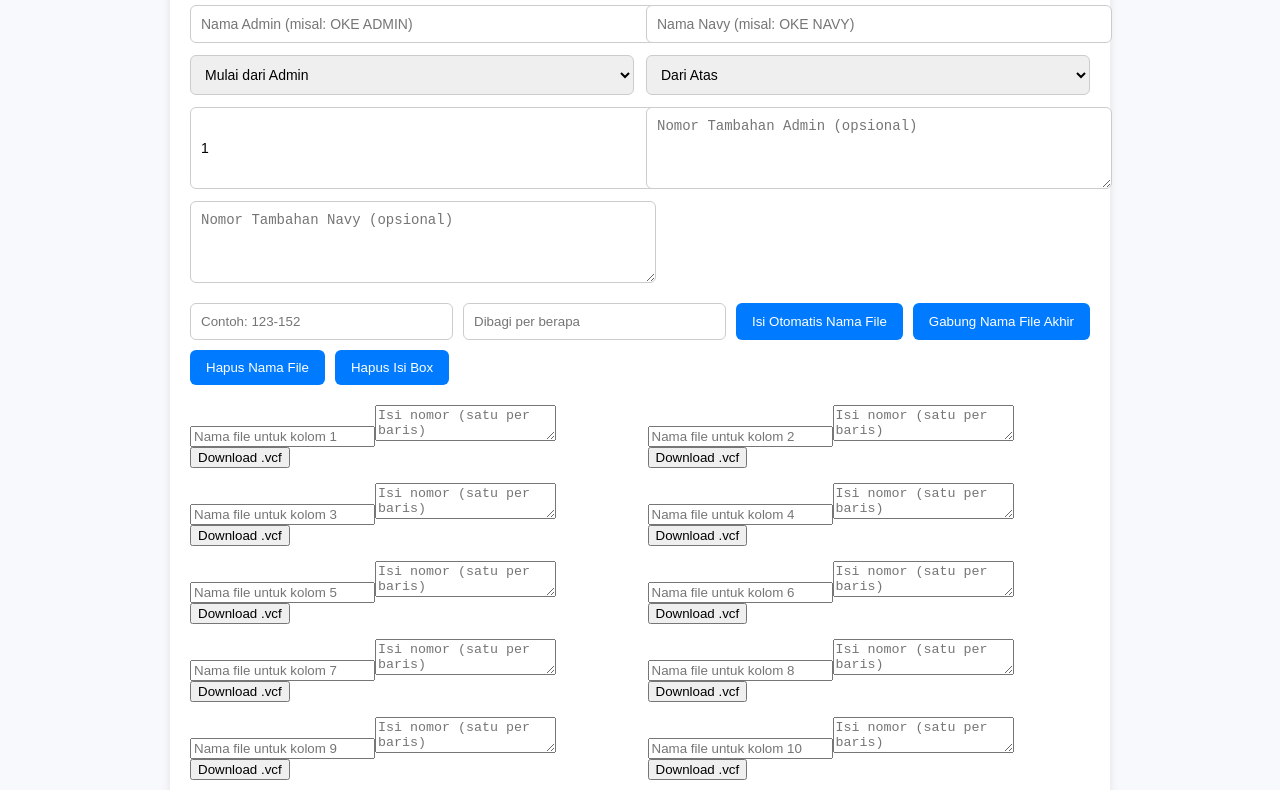
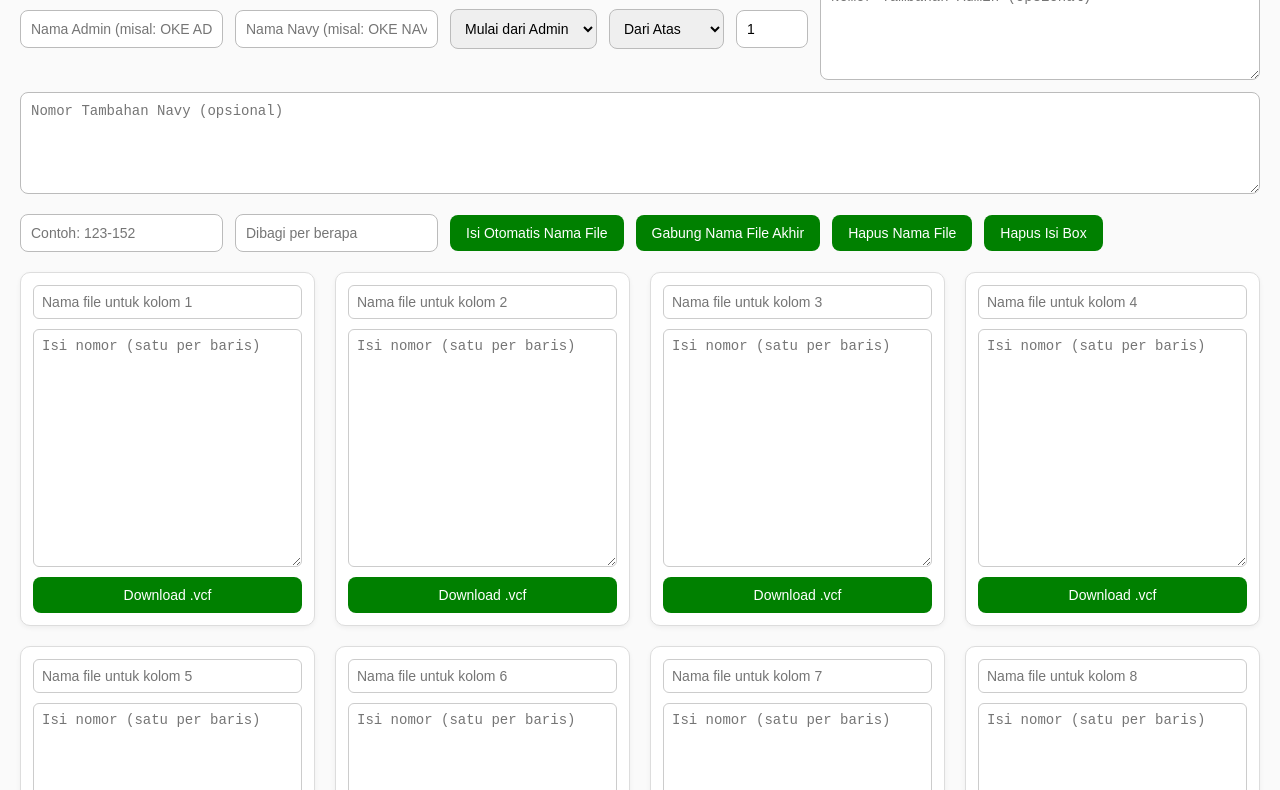
Before and after one commit to drxrwr/drxadminnavyv3, a plain HTML site: page index.html in a window 1280 px wide. Shown: the part 123-913 px from the top of the page. Drawn offline with Linux system fonts and the light colour scheme.

Commit message:
Update style.css

```diff
--- a/style.css
+++ b/style.css
@@ -1,139 +1,103 @@
-/* Umum */
 body {
   font-family: Arial, sans-serif;
-  background: #f7f9fc;
+  background: #fafafa;
+  color: #333;
   margin: 0;
-  padding: 0;
-}
-
-.container {
-  max-width: 900px;
-  margin: 30px auto;
-  background: #fff;
   padding: 20px;
-  border-radius: 12px;
-  box-shadow: 0 4px 8px rgba(0,0,0,0.1);
+  line-height: 1.5;
 }
 
 h1 {
   text-align: center;
-  color: #333;
-  margin-bottom: 20px;
+  margin-bottom: 25px;
+  font-size: 26px;
+  color: #222;
 }
 
-/* Top fields */
-.top-fields {
-  display: grid;
-  grid-template-columns: 1fr 1fr;
+.top-fields,
+.autofill-fields {
+  display: flex;
+  flex-wrap: wrap;
   gap: 12px;
   margin-bottom: 20px;
+  align-items: center;
 }
 
 .top-fields input,
 .top-fields select,
-.top-fields textarea {
+.top-fields textarea,
+.autofill-fields input {
   padding: 10px;
-  border: 1px solid #ccc;
-  border-radius: 6px;
   font-size: 14px;
-  width: 100%;
+  border-radius: 8px;
+  border: 1px solid #bbb;
+  transition: border 0.2s, box-shadow 0.2s;
 }
 
-.top-fields textarea {
-  min-height: 60px;
-  resize: vertical;
+.top-fields input:focus,
+.top-fields select:focus,
+.top-fields textarea:focus,
+.autofill-fields input:focus {
+  border-color: green;
+  box-shadow: 0 0 5px rgba(0,128,0,0.3);
+  outline: none;
 }
 
-/* Tombol autofill */
-.autofill-fields {
-  display: flex;
-  gap: 10px;
-  margin-bottom: 20px;
-  flex-wrap: wrap;
+#extraAdmin,
+#extraNavy {
+  flex: 1;
+  min-width: 300px;
+  height: 80px;
 }
 
-.autofill-fields input {
-  flex: 1;
-  padding: 10px;
-  border: 1px solid #ccc;
-  border-radius: 6px;
-}
-
-.autofill-fields button {
+button {
+  background: green;
+  color: white;
+  border: none;
   padding: 10px 16px;
-  border: none;
-  background: #007bff;
-  color: white;
-  border-radius: 6px;
+  border-radius: 8px;
   cursor: pointer;
+  font-size: 14px;
   transition: background 0.2s;
 }
 
-.autofill-fields button:hover {
-  background: #0056b3;
+button:hover {
+  background: darkgreen;
 }
 
-/* Kolom file */
 .file-columns {
   display: grid;
-  grid-template-columns: 1fr 1fr;
-  gap: 15px;
+  grid-template-columns: repeat(auto-fill, minmax(260px, 1fr));
+  gap: 20px;
 }
 
-.file-column {
-  background: #f0f4ff;
-  padding: 15px;
-  border-radius: 8px;
-  box-shadow: 0 2px 4px rgba(0,0,0,0.05);
+.file-box {
+  border: 1px solid #ddd;
+  border-radius: 10px;
+  padding: 12px;
+  display: flex;
+  flex-direction: column;
+  background: #fff;
+  box-shadow: 0 2px 5px rgba(0,0,0,0.05);
+  transition: transform 0.2s, box-shadow 0.2s;
 }
 
-.file-column h3 {
-  margin-top: 0;
-  font-size: 16px;
-  margin-bottom: 10px;
-  color: #444;
+.file-box:hover {
+  transform: translateY(-3px);
+  box-shadow: 0 4px 12px rgba(0,0,0,0.1);
 }
 
-.file-column input,
-.file-column textarea {
-  width: 100%;
+.file-box input,
+.file-box textarea {
+  margin-bottom: 10px;
   padding: 8px;
-  margin-bottom: 8px;
-  border: 1px solid #bbb;
-  border-radius: 5px;
-  font-size: 13px;
+  font-size: 14px;
+  border-radius: 6px;
+  border: 1px solid #ccc;
 }
 
-.file-column textarea {
-  min-height: 80px;
+.file-box textarea {
+  flex: 1;
   resize: vertical;
+  min-height: 220px;
 }
-
-/* Tombol kecil */
-.small-btn {
-  display: inline-block;
-  padding: 6px 10px;
-  font-size: 12px;
-  margin-top: 5px;
-  border: none;
-  border-radius: 4px;
-  cursor: pointer;
-}
-
-.btn-hapus {
-  background: #dc3545;
-  color: white;
-}
-
-.btn-hapus:hover {
-  background: #a71d2a;
-}
-
-.btn-range {
-  background: #28a745;
-  color: white;
-}
-
-.btn-range:hover {
-  background: #1c7c31;
-}
```
